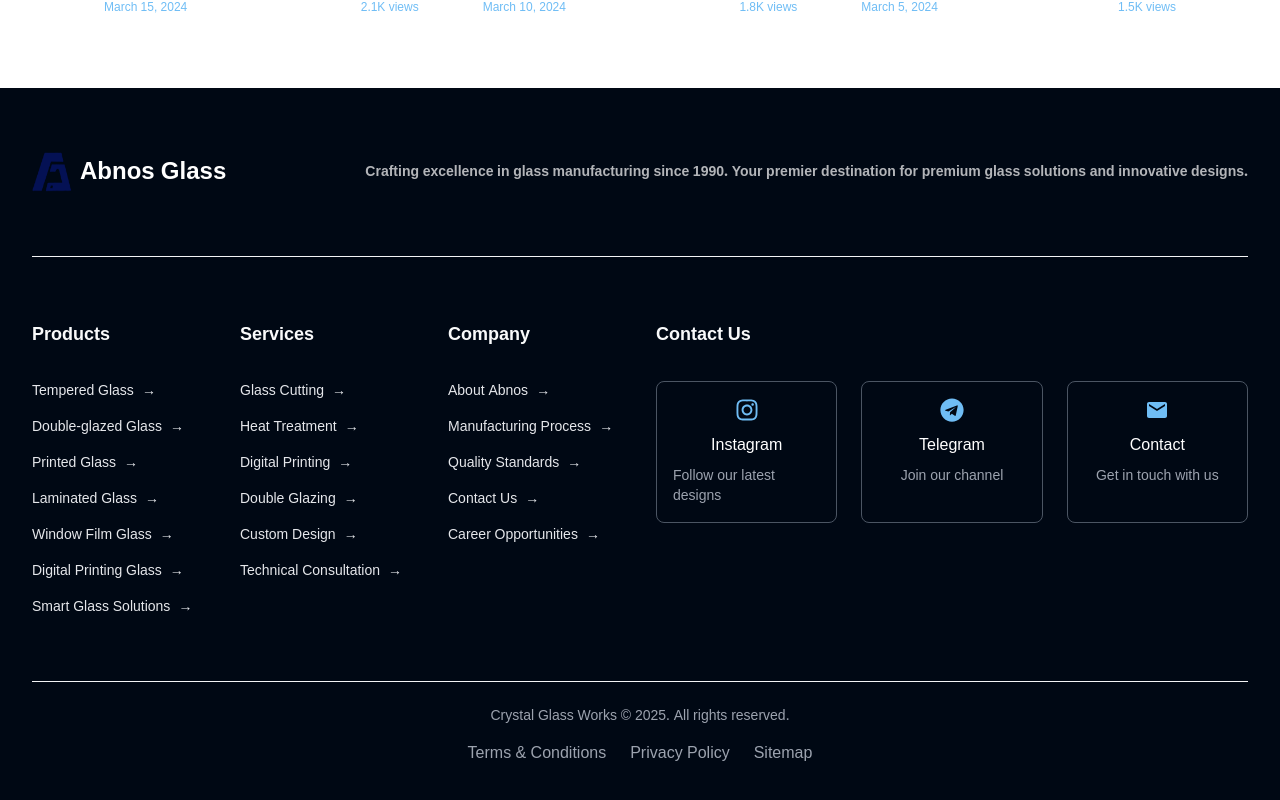
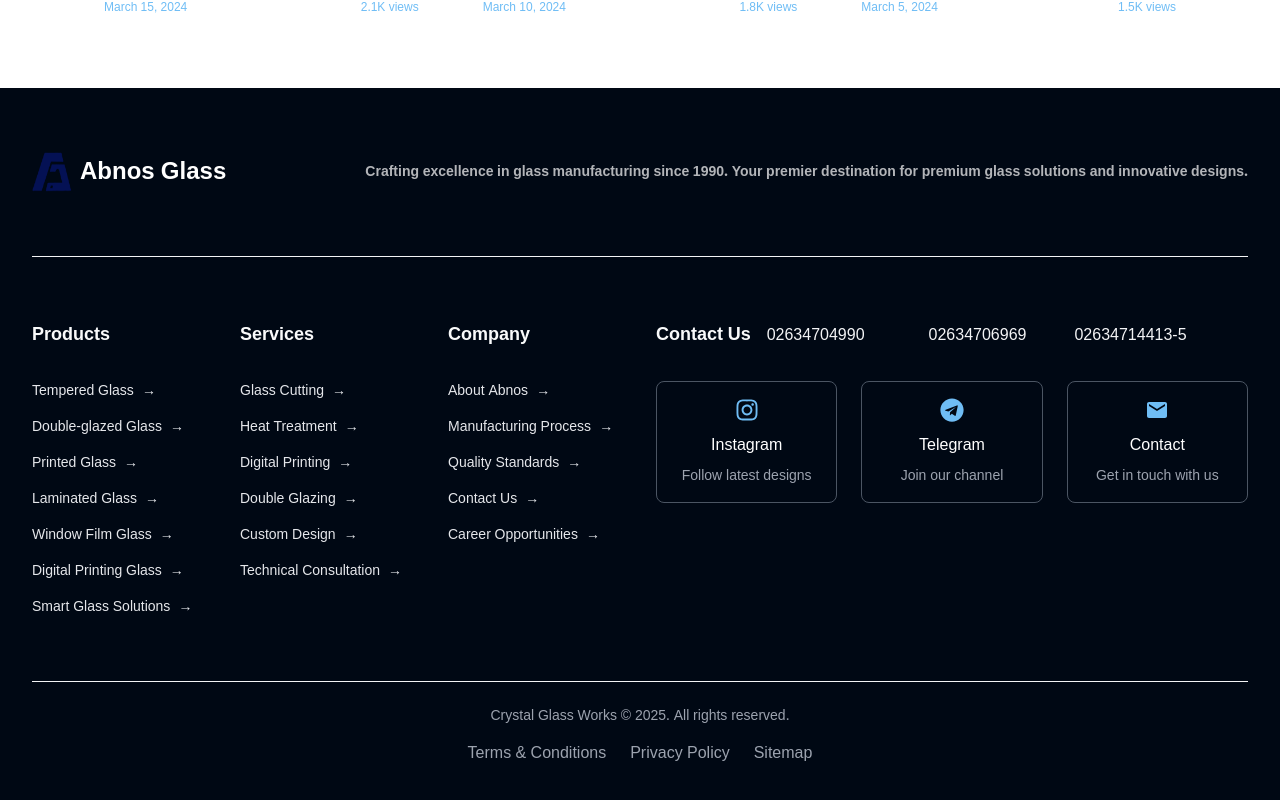
Before and after one commit to Hossein137900/abnos, a Next.js app: page / in a window 1280 px wide. Shown: the part 6522-7322 px from the top of the page. Built offline with nearby package versions, Linux system fonts and the light colour scheme.

Commit message:
update navbar footer

```diff
--- a/components/global/footer.tsx
+++ b/components/global/footer.tsx
@@ -44,7 +44,7 @@ const Footer = () => {
         {
           name: "Instagram",
           icon: <FaInstagram className="w-6 h-6" />,
-          description: "Follow our latest designs",
+          description: "Follow latest designs",
           href: "#",
         },
         {
@@ -93,7 +93,7 @@ const Footer = () => {
         {
           name: "اینستاگرام",
           icon: <FaInstagram className="w-6 h-6" />,
-          description: "آخرین طرح‌های ما را دنبال کنید",
+          description: "آخرین طرح را دنبال کنید",
           href: "#",
         },
         {
@@ -264,9 +264,14 @@ const Footer = () => {
               isRTL ? "md:text-right" : "md:text-left"
             }`}
           >
-            <p className="text-lg font-bold text-gray-50">
+            <p className="text-lg md:inline font-bold text-gray-50">
               {isRTL ? "تماس با ما" : "Contact Us"}
             </p>
+            <>
+              <span className={`text-gray-100 md:mr-12 ${isRTL ? "" : "md:ml-4"} `}>02634704990</span>
+              <span className="text-gray-100 md:mr-12 mx-4">02634706969</span>
+              <span className="text-gray-100 md:mr-12">02634714413-5</span>
+            </>
             <div className="mt-8 grid grid-cols-3 sm:grid-cols-3 gap-6">
               {currentContent.socialMedia.map(
                 (item: {
--- a/components/global/navbar.tsx
+++ b/components/global/navbar.tsx
@@ -257,7 +257,9 @@ const Navbar = () => {
                                   : item.title
                               )
                             }
-                            className={`w-full  flex  ${isRTL ? "flex-row-reverse" : "flex-row"} justify-between px-3 py-2 text-base  font-medium text-gray-50 hover:text-blue-600 hover:bg-gray-50 rounded-md`}
+                            className={`w-full  flex  ${
+                              isRTL ? "flex-row-reverse" : "flex-row"
+                            } justify-between px-3 py-2 text-base  font-medium text-gray-50 hover:text-blue-600 hover:bg-gray-50 rounded-md`}
                           >
                             {item.title}
                             <motion.svg
```
